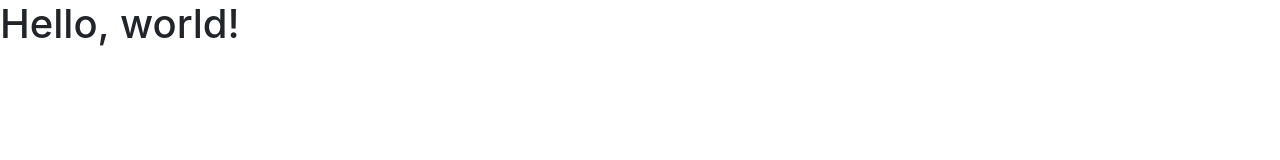
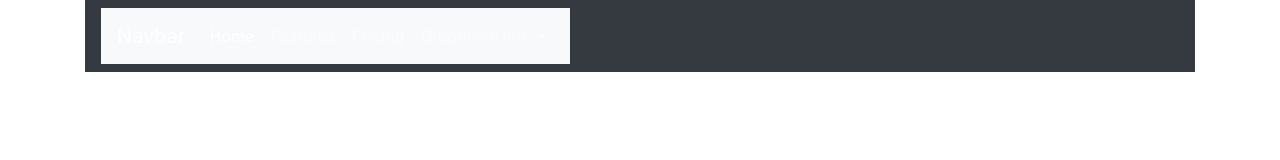
Before and after one commit to ej84/historyoftheinternetb, a plain HTML site: page docs/index.html in a window 1280 px wide. Drawn offline with nearby package versions, Linux system fonts and the light colour scheme.

Commit message:
Task: added Navbar

```diff
--- a/docs/index.html
+++ b/docs/index.html
@@ -11,7 +11,40 @@
     <title>Hello, world!</title>
 </head>
 <body>
-<h1>Hello, world!</h1>
+<div class="container">
+    <nav class="navbar navbar-dark bg-dark">
+        <nav class="navbar navbar-expand-lg navbar-light bg-light">
+            <a class="navbar-brand" href="#">Navbar</a>
+            <button class="navbar-toggler" type="button" data-toggle="collapse" data-target="#navbarNavDropdown" aria-controls="navbarNavDropdown" aria-expanded="false" aria-label="Toggle navigation">
+                <span class="navbar-toggler-icon"></span>
+            </button>
+            <div class="collapse navbar-collapse" id="navbarNavDropdown">
+                <ul class="navbar-nav">
+                    <li class="nav-item active">
+                        <a class="nav-link" href="#">Home <span class="sr-only">(current)</span></a>
+                    </li>
+                    <li class="nav-item">
+                        <a class="nav-link" href="#">Features</a>
+                    </li>
+                    <li class="nav-item">
+                        <a class="nav-link" href="#">Pricing</a>
+                    </li>
+                    <li class="nav-item dropdown">
+                        <a class="nav-link dropdown-toggle" href="#" id="navbarDropdownMenuLink" role="button" data-toggle="dropdown" aria-haspopup="true" aria-expanded="false">
+                            Dropdown link
+                        </a>
+                        <div class="dropdown-menu" aria-labelledby="navbarDropdownMenuLink">
+                            <a class="dropdown-item" href="#">Action</a>
+                            <a class="dropdown-item" href="#">Another action</a>
+                            <a class="dropdown-item" href="#">Something else here</a>
+                        </div>
+                    </li>
+                </ul>
+            </div>
+        </nav>
+    </nav>
+
+</div>
 
 <!-- Optional JavaScript -->
 <!-- jQuery first, then Popper.js, then Bootstrap JS -->
```
